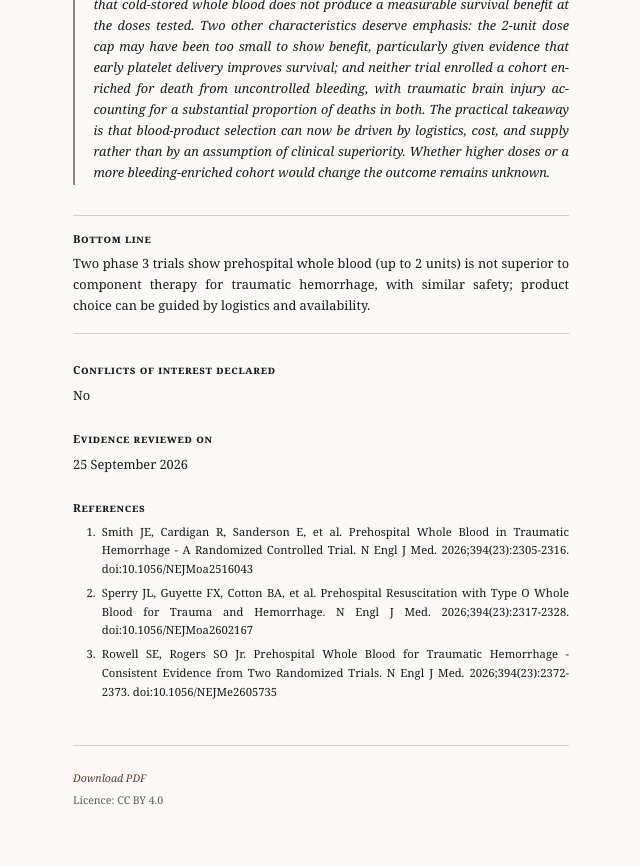
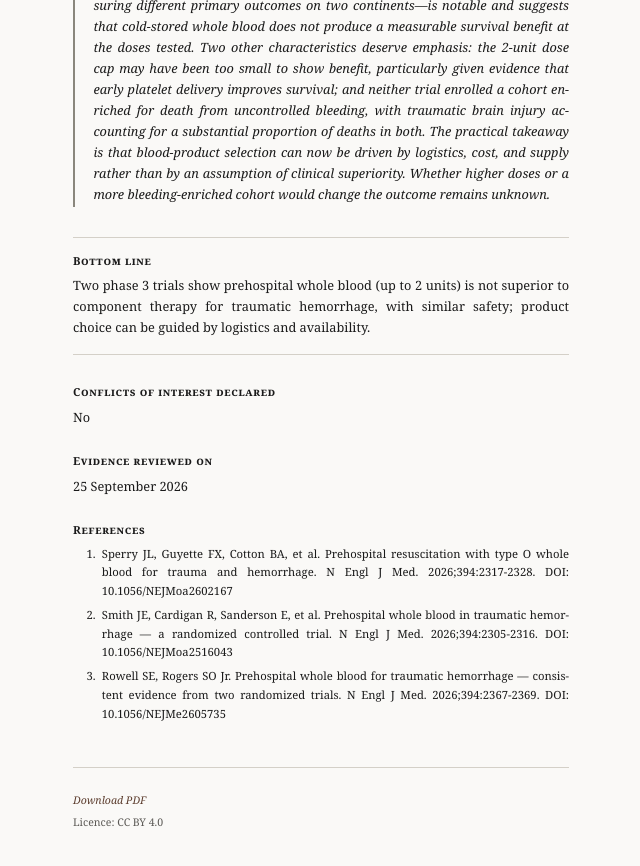
Before and after one commit to es-chng/anatomicpathologyinfocus, a Jekyll site: the page built from _articles/whole-blood-prehospital.md, in a window 1280 px wide and 900 px high, scrolled down 3332 px. Shown: the top 866 px of the window, without its empty margins (319-959 px from the left). Built offline with Jekyll 4.4.1, drawn with Linux system fonts in a browser that asks for light colours; some of the changed text lies outside the part shown.

Commit message:
Update whole-blood-prehospital.md

```diff
--- a/_articles/whole-blood-prehospital.md
+++ b/_articles/whole-blood-prehospital.md
@@ -107,7 +107,7 @@ last_reviewed: 2026-09-25
 editorial_note: "Editor-only field: never shown on the site or in the PDF."
 
 references:
-  - "Smith JE, Cardigan R, Sanderson E, et al. Prehospital Whole Blood in Traumatic Hemorrhage - A Randomized Controlled Trial. N Engl J Med. 2026;394(23):2305-2316. doi:10.1056/NEJMoa2516043"
-  - "Sperry JL, Guyette FX, Cotton BA, et al. Prehospital Resuscitation with Type O Whole Blood for Trauma and Hemorrhage. N Engl J Med. 2026;394(23):2317-2328. doi:10.1056/NEJMoa2602167"
-  - "Rowell SE, Rogers SO Jr. Prehospital Whole Blood for Traumatic Hemorrhage - Consistent Evidence from Two Randomized Trials. N Engl J Med. 2026;394(23):2372-2373. doi:10.1056/NEJMe2605735"
+  - "Sperry JL, Guyette FX, Cotton BA, et al. Prehospital resuscitation with type O whole blood for trauma and hemorrhage. N Engl J Med. 2026;394:2317-2328. DOI: 10.1056/NEJMoa2602167"
+  - "Smith JE, Cardigan R, Sanderson E, et al. Prehospital whole blood in traumatic hemorrhage — a randomized controlled trial. N Engl J Med. 2026;394:2305-2316. DOI: 10.1056/NEJMoa2516043"
+  - "Rowell SE, Rogers SO Jr. Prehospital whole blood for traumatic hemorrhage — consistent evidence from two randomized trials. N Engl J Med. 2026;394:2367-2369. DOI: 10.1056/NEJMe2605735"
 ---
```
Also changed, not shown: other parts of _articles/whole-blood-prehospital.md (+2 -2 lines).
